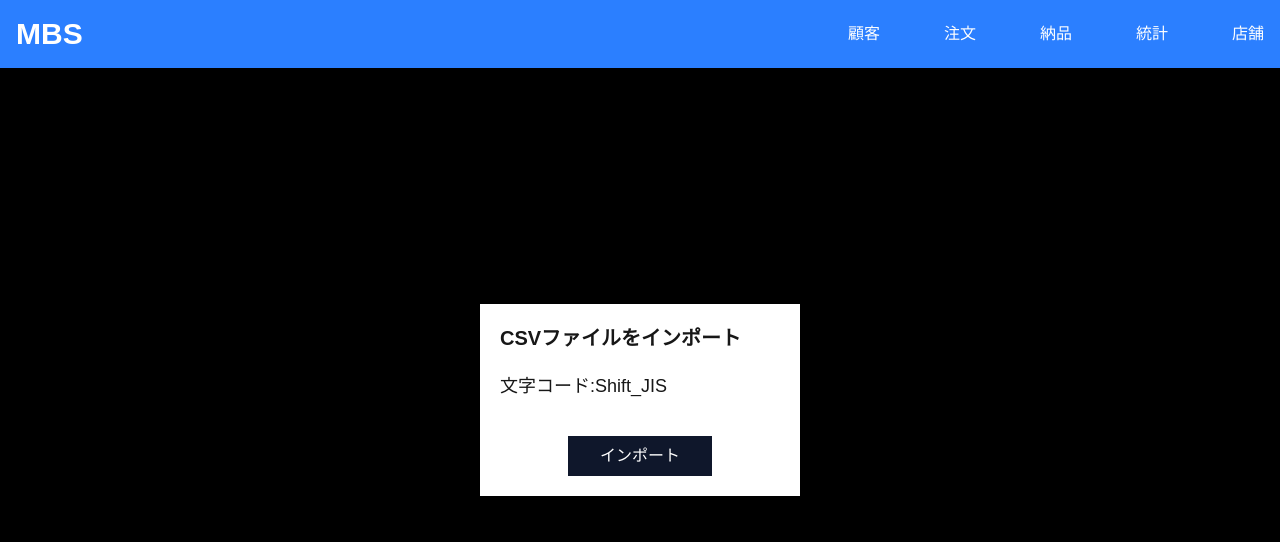
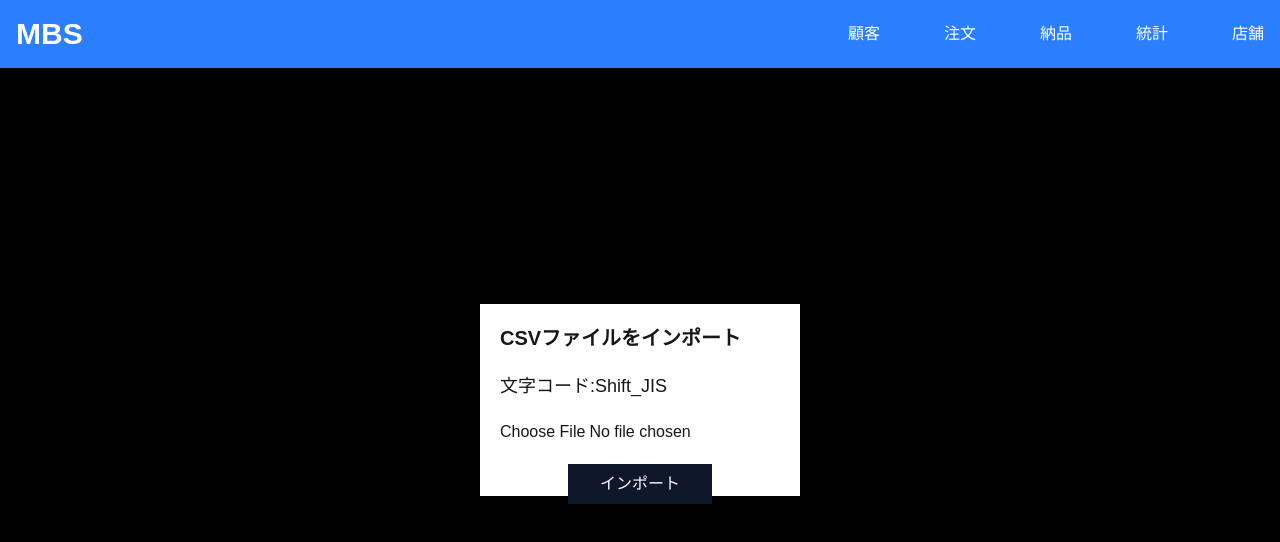
Before and after one commit to wasabi49/ocs-systemDevelopmentExercises, a Next.js app in the folder mbs/: page /Home/CustomerList in a window 1280 px wide. Both pictures are taken after a click on the button "CSVインポート". Shown: the top 542 px of the page. Built offline with nearby package versions, Linux system fonts and the light colour scheme.

Commit message:
ファイルを選択してアップロードを作成

```diff
--- a/mbs/app/Home/CustomerList/components/Modal.tsx
+++ b/mbs/app/Home/CustomerList/components/Modal.tsx
@@ -12,6 +12,7 @@ const Modal = (props: ModalProps) => {
       <div className="bg-white  top-1/2 left-1/2 transform -translate-x-1/2 -translate-y-1/2 w-80 h-48 p-5 flex flex-col items-start absolute z-20">
         <h1 className="text-xl font-bold mb-5">CSVファイルをインポート</h1>
         <p className="text-lg mb-5">文字コード:Shift_JIS</p>
+        <input type='file' accept='.csv' className="mb-5" />
         <div className="flex mt-auto w-full">
           <button
             className="bg-slate-900 hover:bg-slate-700 text-white px-8 py-2 mx-auto"
--- a/mbs/package.json
+++ b/mbs/package.json
@@ -12,7 +12,9 @@
   "dependencies": {
     "next": "15.3.1",
     "react": "^19.0.0",
-    "react-dom": "^19.0.0"
+    "react-dom": "^19.0.0",
+    "react-dropzone": "^14.3.8",
+    "react-papaparse": "^4.4.0"
   },
   "devDependencies": {
     "@eslint/eslintrc": "^3",
```
Also changed, not shown: 1 other file (tests, documents, lock files or other folders).
